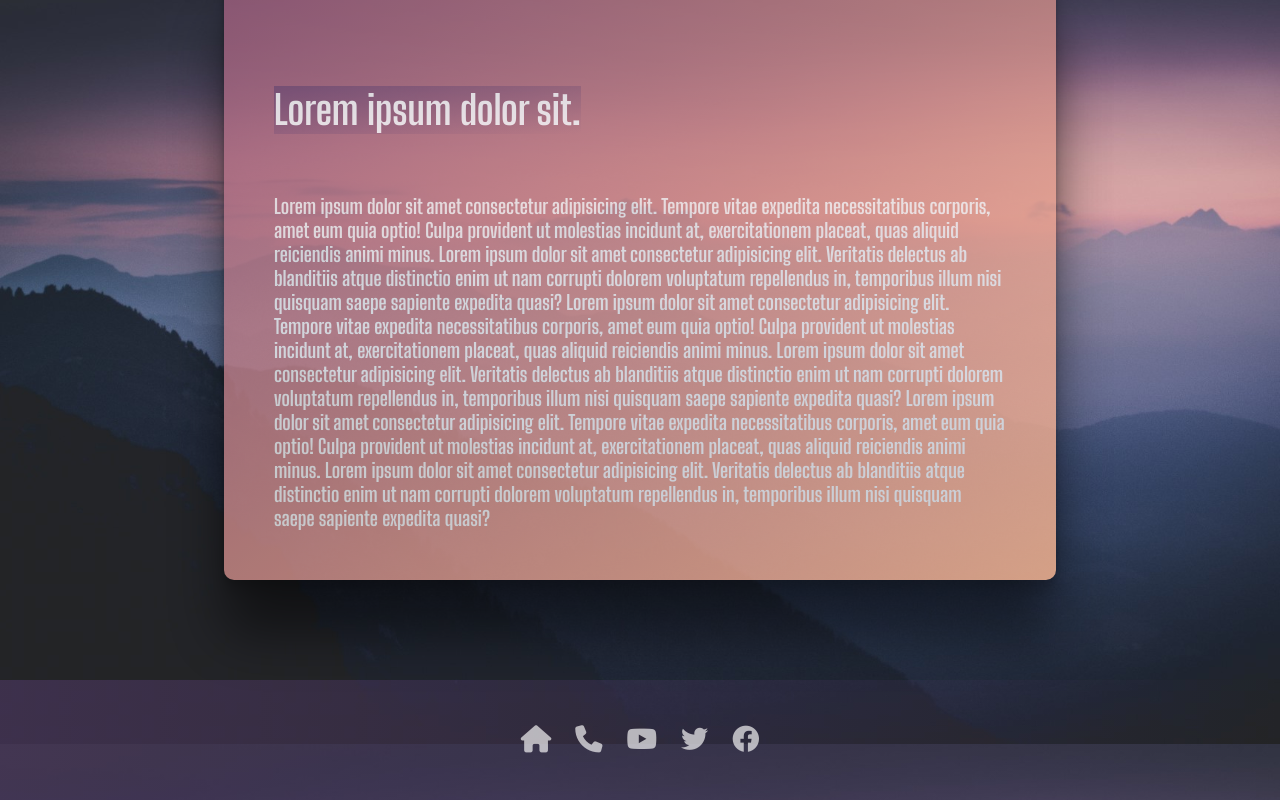
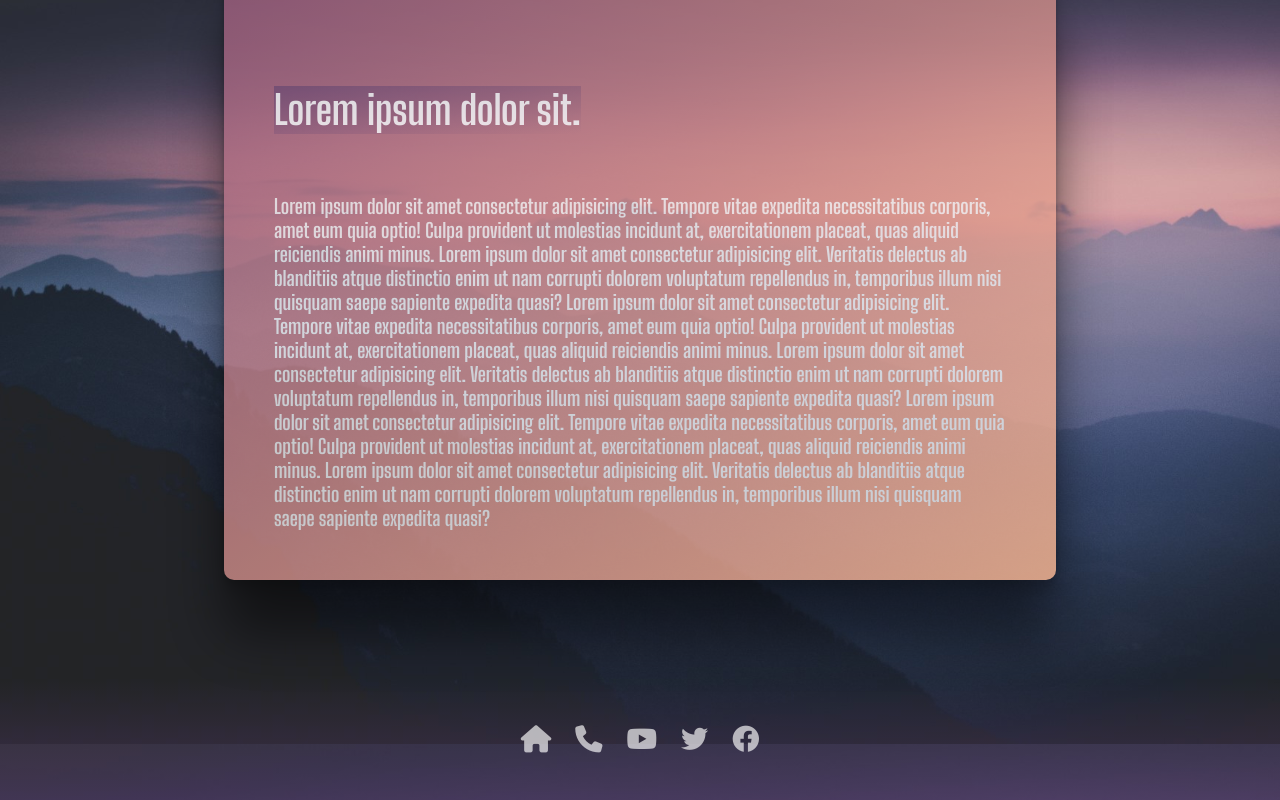
Before and after one commit to krlkns/theme, a plain HTML site: page web-theme/index.html in a window 1280 px wide. Shown: the part 1656-2456 px from the top of the page. Drawn offline with Linux system fonts and the light colour scheme.

Commit message:
Add files via upload

```diff
--- a/web-theme/style.css
+++ b/web-theme/style.css
@@ -89,11 +89,7 @@ body {
 }
 .footer {
   width: 100%;
-  background-image: linear-gradient(
-    to right,
-    #583d727e,
-    rgba(255, 255, 255, 0)
-  );
+  background-image: linear-gradient(to top, #583d727e, rgba(255, 255, 255, 0));
   position: relative;
   padding: 60px;
 }
```
